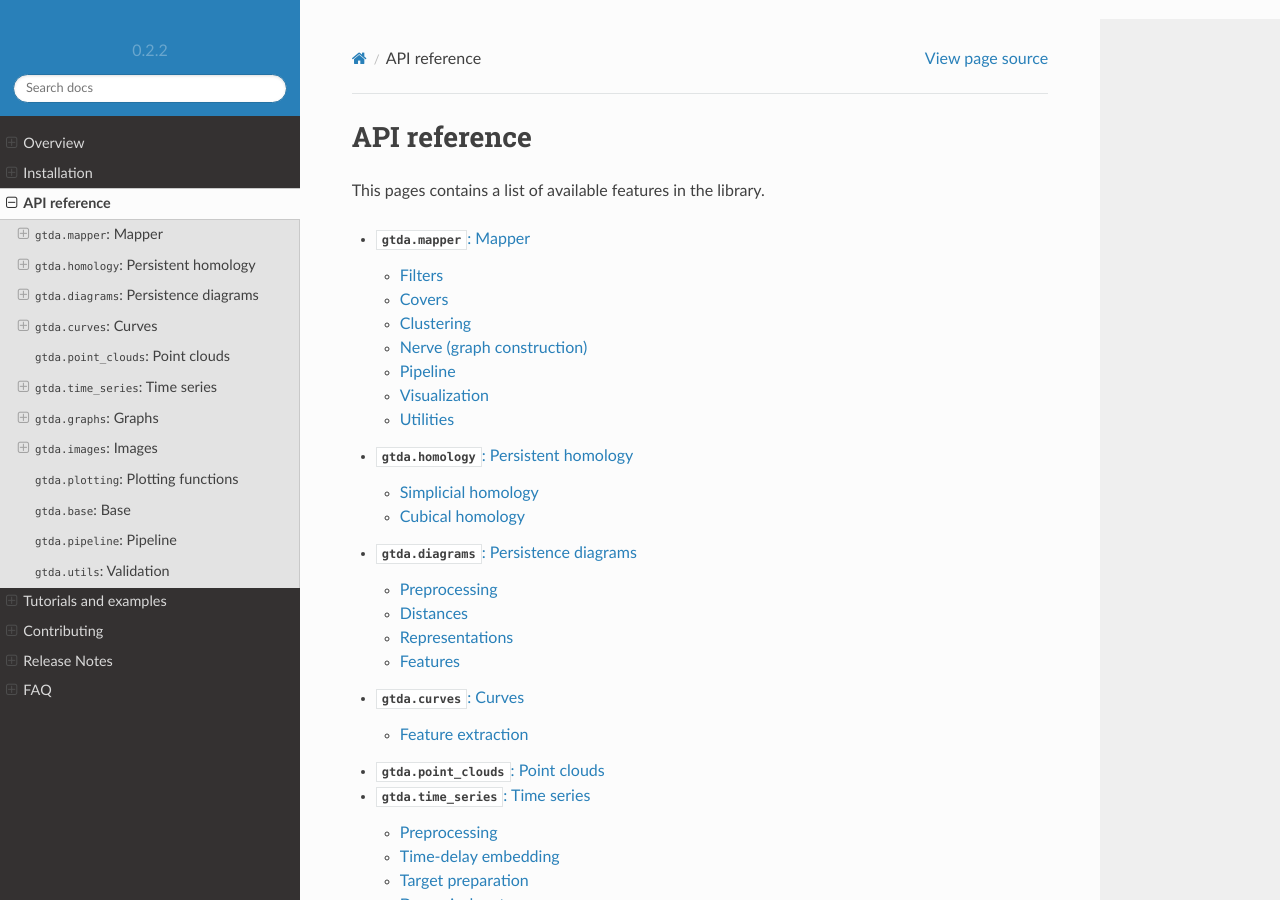
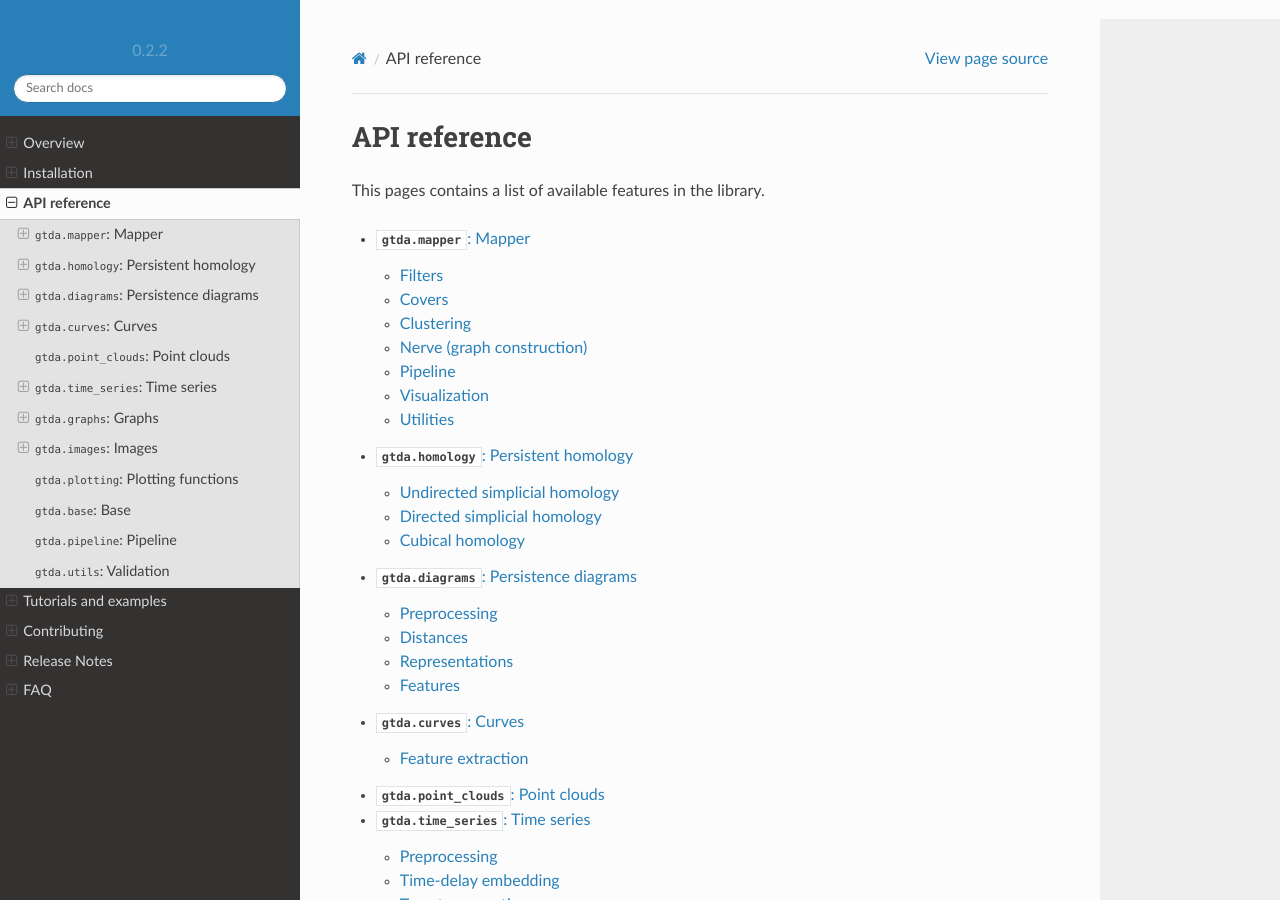
Before and after one commit to giotto-ai/giotto-tda, a Sphinx documentation site: the page built from doc/modules/index.rst, in a window 1280 px wide and 900 px high. Built offline with Sphinx 7.4.7 and the Read the Docs theme 2.0.0, drawn with Linux system fonts in a browser that asks for light colours; pages that are not in the unit, such as notebooks, are missing from menus; comment, search, counter and statistics services are not loaded; the version number is read from the project's files by our own code.

Commit message:
Split simplicial homology into undirected and directed subsections

```diff
--- a/doc/modules/homology.rst
+++ b/doc/modules/homology.rst
@@ -5,8 +5,8 @@
    :no-members:
    :no-inherited-members:
 
-Simplicial homology
--------------------
+Undirected simplicial homology
+------------------------------
 .. currentmodule:: gtda
 
 .. autosummary::
@@ -17,6 +17,9 @@ Simplicial homology
    homology.SparseRipsPersistence
    homology.WeakAlphaPersistence
    homology.EuclideanCechPersistence
+
+Directed simplicial homology
+----------------------------
    homology.FlagserPersistence
 
 Cubical homology
```
